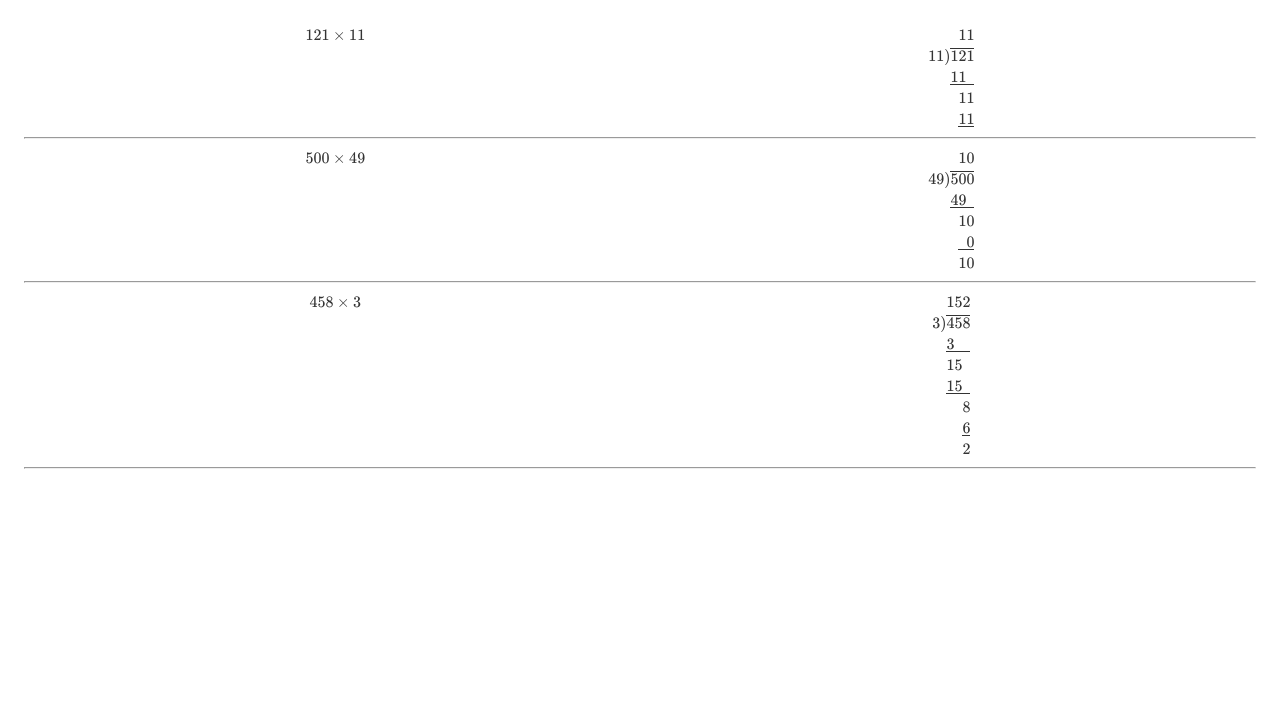
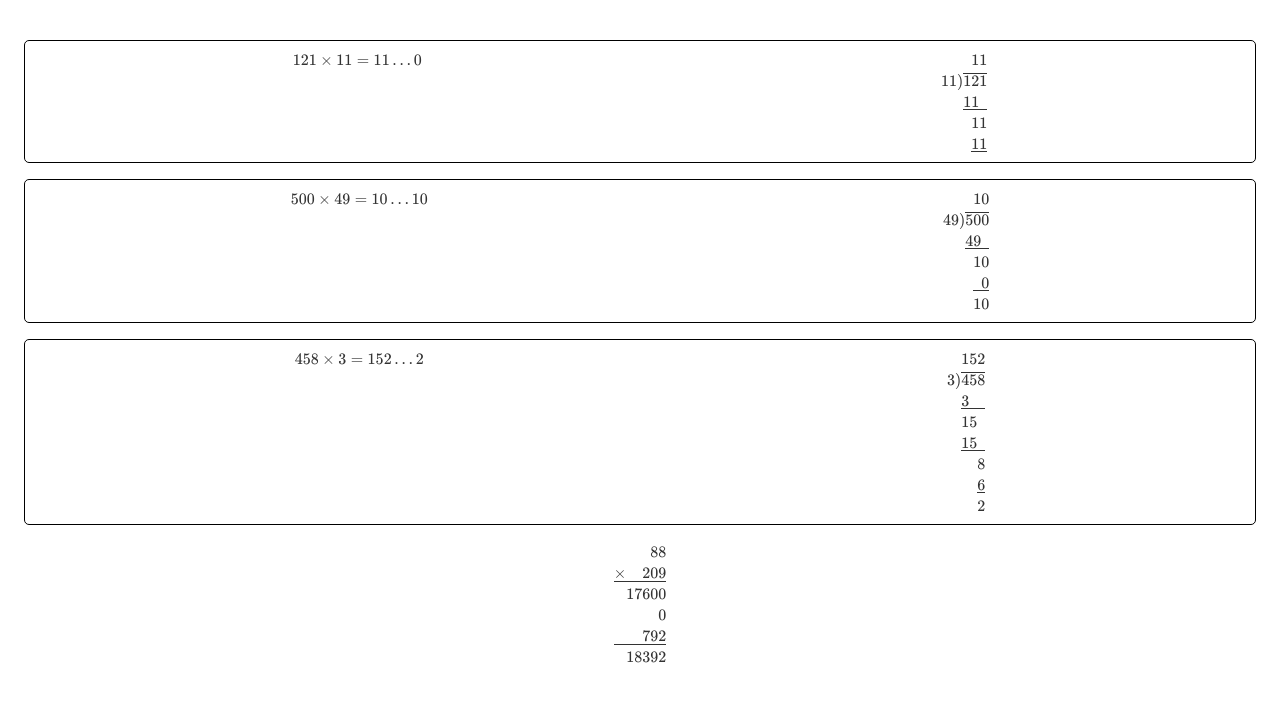
Before and after one commit to kenleung5e28/long-division-demo, a Svelte app: page / in a window 1280 px wide. Shown: the top 702 px of the page. Built offline with nearby package versions, Linux system fonts and the light colour scheme.

Commit message:
add multiplication

```diff
--- a/src/App.svelte
+++ b/src/App.svelte
@@ -1,28 +1,30 @@
 <script lang="ts">
 import processMath from './processMath';
-import { division } from './arithmetic';
+import { division, multiplication } from './arithmetic';
 
 let divnums = [
 	[121, 11],
 	[500, 49],
 	[458, 3],
 ];
-
-let exprs = divnums.map(([a, b]) => processMath('$' + division(a, b) + '$'));
 </script>
 
 <main>
-	{#each exprs as expr, i}
-	<div class="division-demo">
-		<div class="division-panel">
-			{@html processMath('$' + divnums[i][0] + ' \\times ' + divnums[i][1] + '$')}
+	{#each divnums as [dividend, divisor]}
+	<div class="demo">
+		<div class="panel">
+			{@html processMath(`$
+				${dividend} \\times ${divisor} = ${parseInt((dividend / divisor).toString())} \\ldots ${dividend % divisor}
+			$`)}
 		</div>
-		<div class="division-panel">
-			{@html expr}
+		<div class="panel">
+			{@html processMath('$' + division(dividend, divisor) + '$')}
 		</div>
 	</div>
-	<hr>
 	{/each}
+	<div class="panel">
+		{@html processMath('$' + multiplication(88, 209) + '$')}
+	</div>
 </main>
 
 <style>
@@ -39,12 +41,16 @@ let exprs = divnums.map(([a, b]) => processMath('$' + division(a, b) + '$'));
 		}
 	}
 
-	.division-demo {
+	.demo {
 		display: flex;
 		flex-direction: row;
+		border: 1px solid black;
+		border-radius: 5px;
+		margin: 1rem 0;
+		padding: 0.5rem;
 	}
 
-	.division-demo .division-panel {
+	.demo .panel {
 		flex: 1 1 auto;
 	}
 </style>
--- a/src/arithmetic.ts
+++ b/src/arithmetic.ts
@@ -28,8 +28,6 @@ export const division = (a: number, b: number): string => {
   for (let i = 1; i < qn; i++) {
     const qi = parseInt(qx[i]);
     const ai = parseInt(ax[i + bn - 1]);
-    console.log(ax);
-    console.log({ i, first: prev-prod, second: ai })
     prev = 10 * (prev - prod) + ai;
     prod = b * qi;
     sq.push(put(prev, qn - 1 - i));
@@ -38,7 +36,6 @@ export const division = (a: number, b: number): string => {
   if (rem !== 0) {
     sq.push(put(rem, 0));
   }
-  console.log(sq);
   return sq.map((row, i) => {
     const type = row[bn];
     let s = '';
@@ -74,4 +71,52 @@ export const division = (a: number, b: number): string => {
   }).join('\\\\\n');
 }
 
-export default { division };
+export const multiplication = (a: number, b: number): string => {
+  if (!Number.isInteger(a) || b < 0) {
+    throw new Error('"a" must be a non-negative integer');
+  }
+  if (!Number.isInteger(b) || b < 0) {
+    throw new Error('"b" must be a non-negative integer');
+  }
+  const ax = a.toString();
+  const an = ax.length;
+  const bx = b.toString();
+  const bn = bx.length;
+  const px = (a * b).toString();
+  const len = 1 + Math.max(an, bn, px.length);
+  const lines = [ax.padStart(len), 'x' + bx.padStart(len - 1)];
+  for (let i = 0; i < bn; i++) {
+    const p = Math.pow(10, bn - i - 1) * parseInt(bx[i]) * a;
+    if (i === bn - 1) {
+      lines.push('+' + p.toString().padStart(len - 1));
+    } else {
+      lines.push(p.toString().padStart(len));
+    }
+  }
+  lines.push(px.padStart(len));
+  return lines.map(row => {
+    let s = '';
+    if (row[0] === 'x') {
+      s += '\\underline{\\times';
+    } else if (row[0] === '+') {
+      s += '\\underline{\\phantom{\\times}';
+    } else {
+      s += '\\phantom{\\times}';
+    }
+    for (const c of row.substring(1)) {
+      switch (c) {
+        case ' ':
+          s += '\\phantom{0}';
+          break;
+        default:
+          s += c;
+      }
+    }
+    if (row[0] === '+' || row[0] === 'x') {
+      s += '}';
+    }
+    return s;
+  }).join('\\\\\n');
+};
+
+export default { division, multiplication };
```
